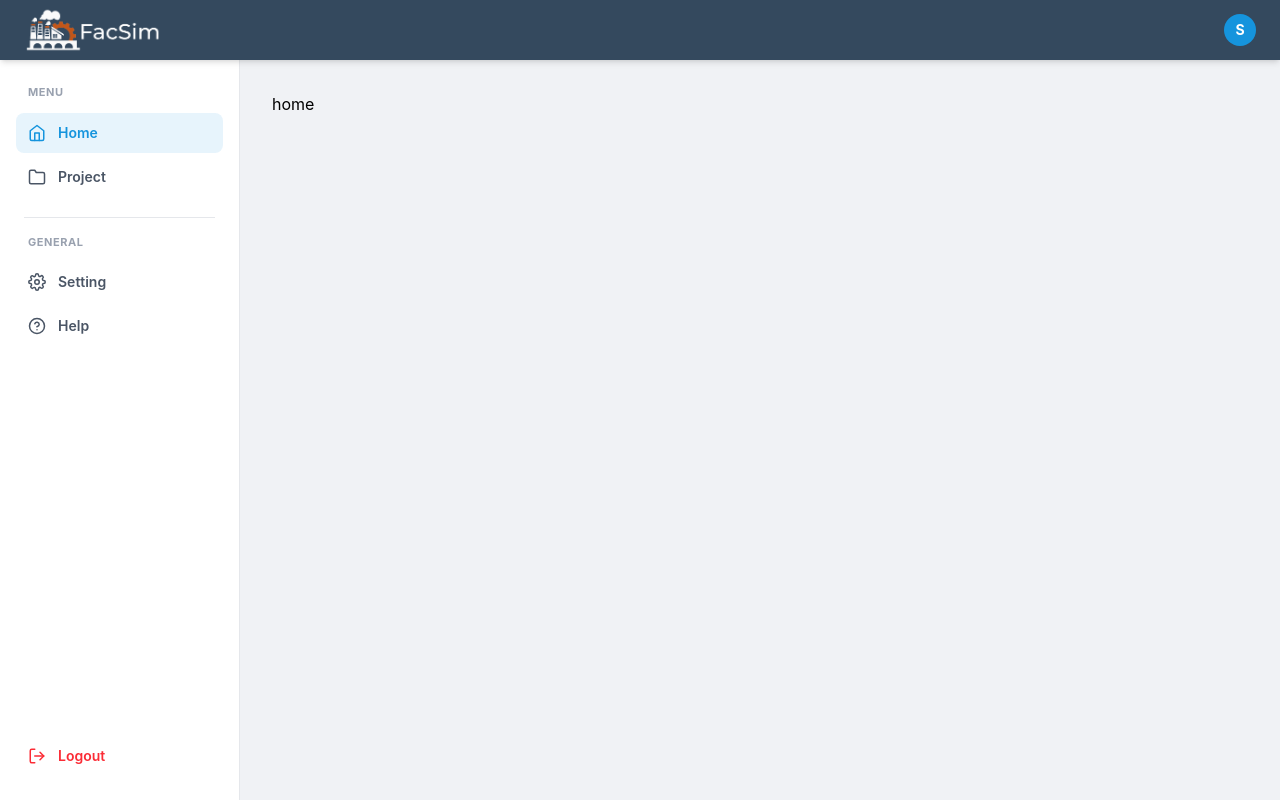
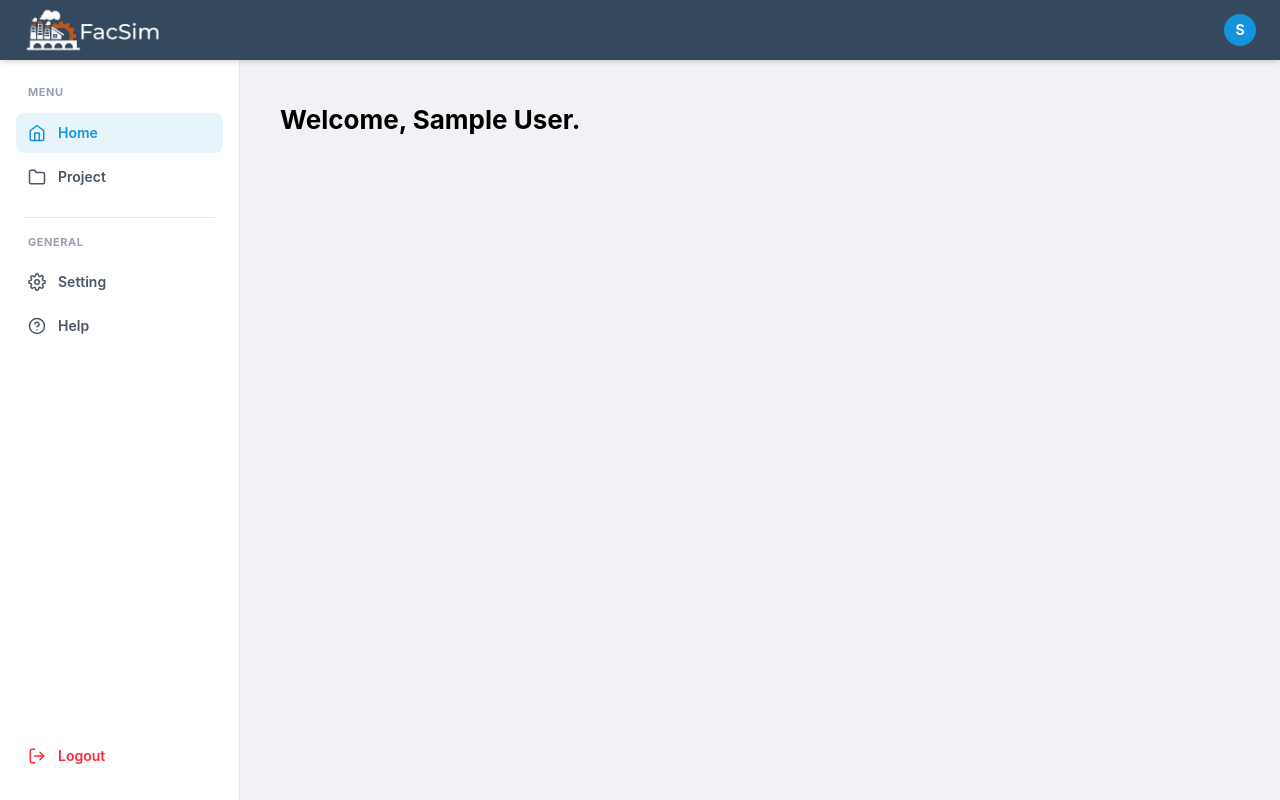
Before and after one commit to yosapart/Capstone, a Next.js app: page /home in a window 1280 px wide. Built offline with nearby package versions, Linux system fonts and the light colour scheme; no server answers; the database is empty; sample sign-in values are in the browser's storage.

Commit message:
Improve home page layout and greeting

```diff
--- a/src/app/home/page.tsx
+++ b/src/app/home/page.tsx
@@ -79,8 +79,8 @@ export default function HomePage() {
         />
 
         {/* ─── CONTENT ─── */}
-        <main className="flex-1 overflow-y-auto p-8">
-          home
+        <main className="flex-1 overflow-y-auto p-10">
+          <h2 className="font-bold text-[26px] ">Welcome, {user.name}.</h2>
         </main>
         </div>
     </div>
```
